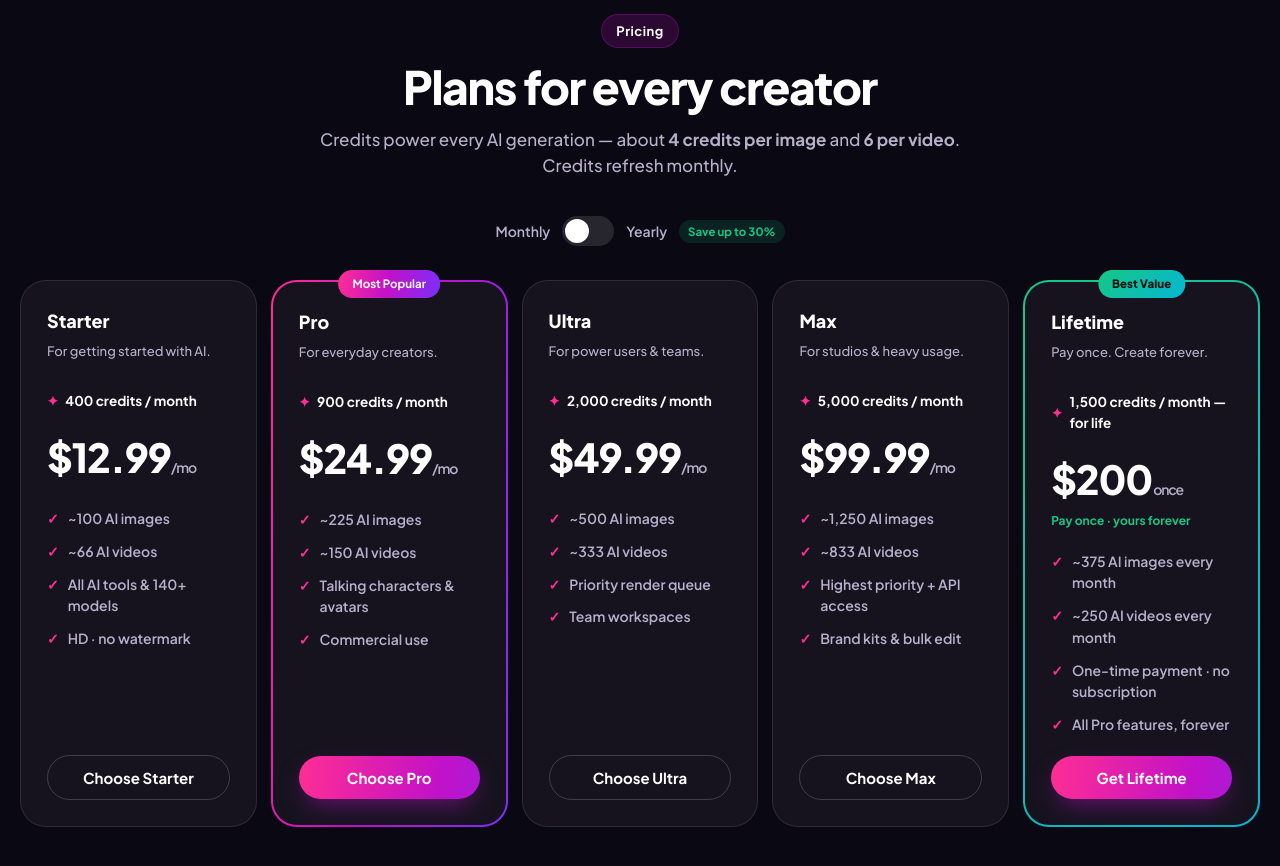
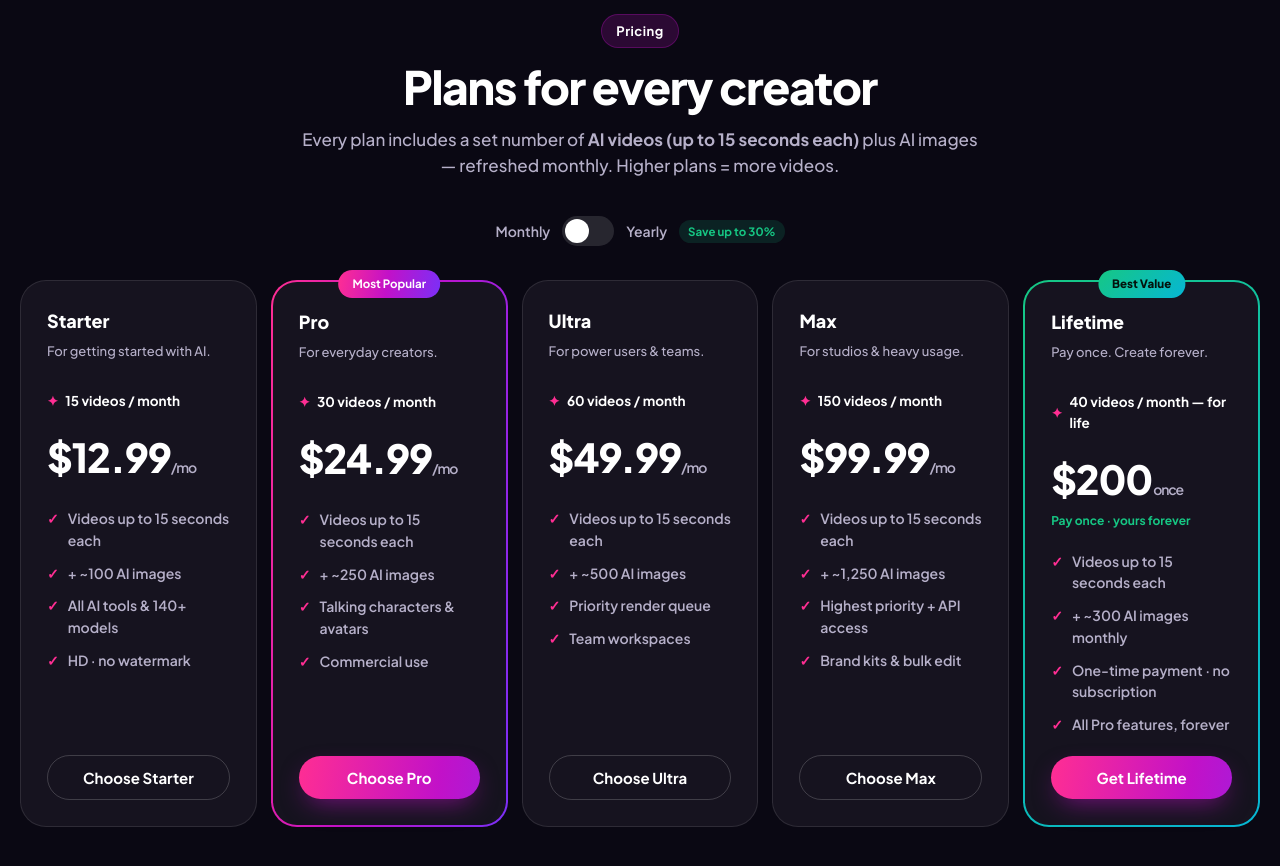
Before and after one commit to retiefzakelijk-lang/visionflow-app, a website: page public/picsart-style.html in a window 1280 px wide. Shown: the part 7580-8446 px from the top of the page. Drawn offline with Linux system fonts and the light colour scheme.

Commit message:
Add files via upload

```diff
--- a/public/picsart-style.html
+++ b/public/picsart-style.html
@@ -351,7 +351,7 @@ footer{background:var(--bg-2);padding:60px 0 34px;margin-top:70px;border-top:1px
   </div></section>
 
   <section class="sec wrap" id="pricing">
-    <div class="sec-head reveal"><span class="eyebrow">Pricing</span><h2>Plans for every creator</h2><p>Credits power every AI generation — about <b>4 credits per image</b> and <b>6 per video</b>. Credits refresh monthly.</p></div>
+    <div class="sec-head reveal"><span class="eyebrow">Pricing</span><h2>Plans for every creator</h2><p>Every plan includes a set number of <b>AI videos (up to 15 seconds each)</b> plus AI images — refreshed monthly. Higher plans = more videos.</p></div>
     <div class="bill reveal">Monthly <div class="sw" id="bsw"><i></i></div> Yearly <span class="save">Save up to 30%</span></div>
     <div class="price-grid" id="priceGrid"></div>
   </section>
@@ -638,7 +638,7 @@ afterRender['/business']=function(){
 };
 
 pages['/pricing']=function(){
-  return '<div class="crumbs"><a data-go="/">Home</a> / Pricing</div><h1 style="text-align:center">Plans for every creator</h1><p class="lead" style="text-align:center;margin:0 auto 26px">Credits power every AI generation — roughly 4 credits per image and 6 per video. Pick a plan; credits refresh monthly.</p>'+
+  return '<div class="crumbs"><a data-go="/">Home</a> / Pricing</div><h1 style="text-align:center">Plans for every creator</h1><p class="lead" style="text-align:center;margin:0 auto 26px">Every plan includes a set number of AI videos (up to 15 seconds each) plus AI images, refreshed monthly. Pick the plan that fits how much you create.</p>'+
    '<div class="bill">Monthly <div class="sw" id="bsw2"><i></i></div> Yearly <span class="save">Save up to 30%</span></div>'+
    '<div class="price-grid" id="priceGrid2"></div>'+
    '<div class="sec-head" style="margin-top:60px"><h2>Frequently asked</h2></div><div class="faq" id="faq"></div>';
@@ -731,11 +731,11 @@ document.getElementById('sendBtn').addEventListener('click',function(){var p=doc
 
 /* pricing */
 var plans=[
- {n:'Starter',d:'For getting started with AI.',m:12.99,y:9.99,credits:'400 credits / month',f:['~100 AI images','~66 AI videos','All AI tools & 140+ models','HD · no watermark']},
- {n:'Pro',d:'For everyday creators.',m:24.99,y:19.99,credits:'900 credits / month',f:['~225 AI images','~150 AI videos','Talking characters & avatars','Commercial use'],hot:true},
- {n:'Ultra',d:'For power users & teams.',m:49.99,y:39.99,credits:'2,000 credits / month',f:['~500 AI images','~333 AI videos','Priority render queue','Team workspaces']},
- {n:'Max',d:'For studios & heavy usage.',m:99.99,y:79.99,credits:'5,000 credits / month',f:['~1,250 AI images','~833 AI videos','Highest priority + API access','Brand kits & bulk edit']},
- {n:'Lifetime',d:'Pay once. Create forever.',life:200,credits:'1,500 credits / month — for life',f:['~375 AI images every month','~250 AI videos every month','One-time payment · no subscription','All Pro features, forever'],best:true}
+ {n:'Starter',d:'For getting started with AI.',m:12.99,y:9.99,credits:'15 videos / month',f:['Videos up to 15 seconds each','+ ~100 AI images','All AI tools & 140+ models','HD · no watermark']},
+ {n:'Pro',d:'For everyday creators.',m:24.99,y:19.99,credits:'30 videos / month',f:['Videos up to 15 seconds each','+ ~250 AI images','Talking characters & avatars','Commercial use'],hot:true},
+ {n:'Ultra',d:'For power users & teams.',m:49.99,y:39.99,credits:'60 videos / month',f:['Videos up to 15 seconds each','+ ~500 AI images','Priority render queue','Team workspaces']},
+ {n:'Max',d:'For studios & heavy usage.',m:99.99,y:79.99,credits:'150 videos / month',f:['Videos up to 15 seconds each','+ ~1,250 AI images','Highest priority + API access','Brand kits & bulk edit']},
+ {n:'Lifetime',d:'Pay once. Create forever.',life:200,credits:'40 videos / month — for life',f:['Videos up to 15 seconds each','+ ~300 AI images monthly','One-time payment · no subscription','All Pro features, forever'],best:true}
 ];
 function renderPriceInto(id,yearly){document.getElementById(id).innerHTML=plans.map(function(p){
   var priceHtml;
```
